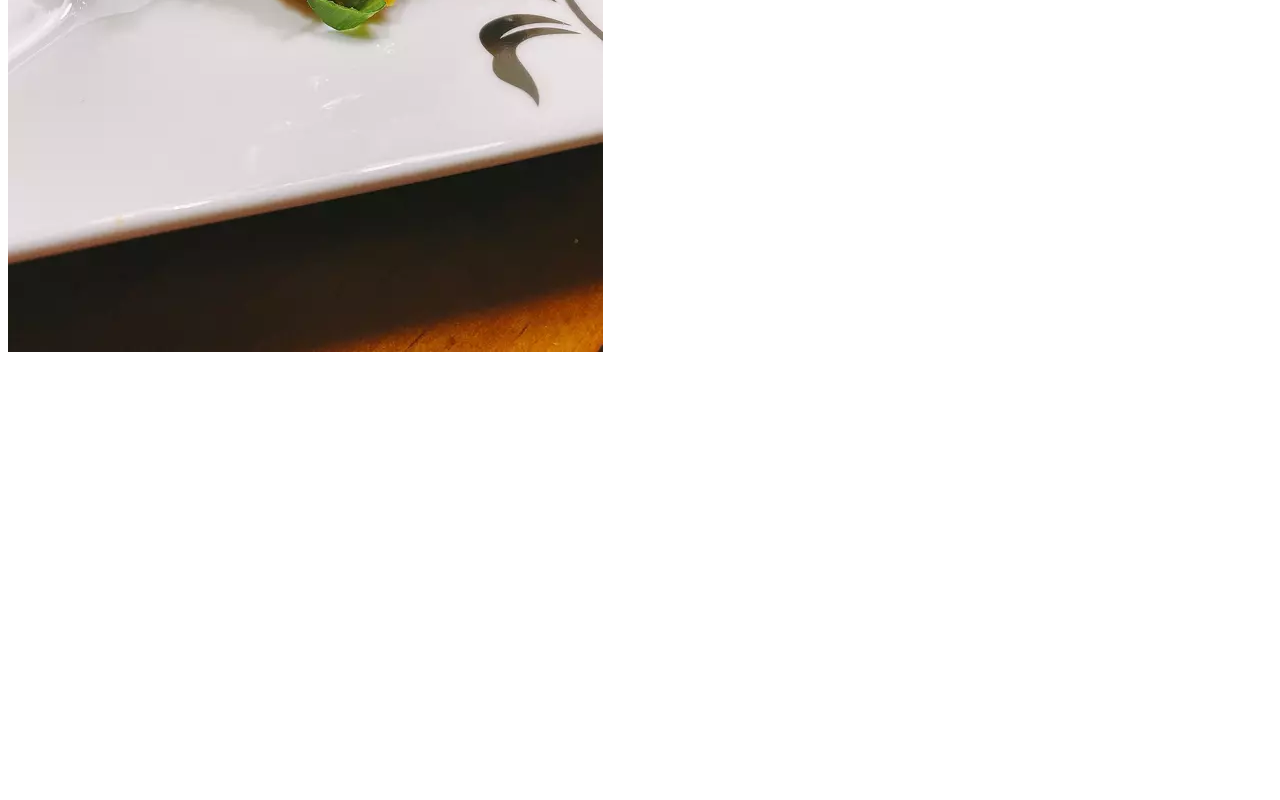
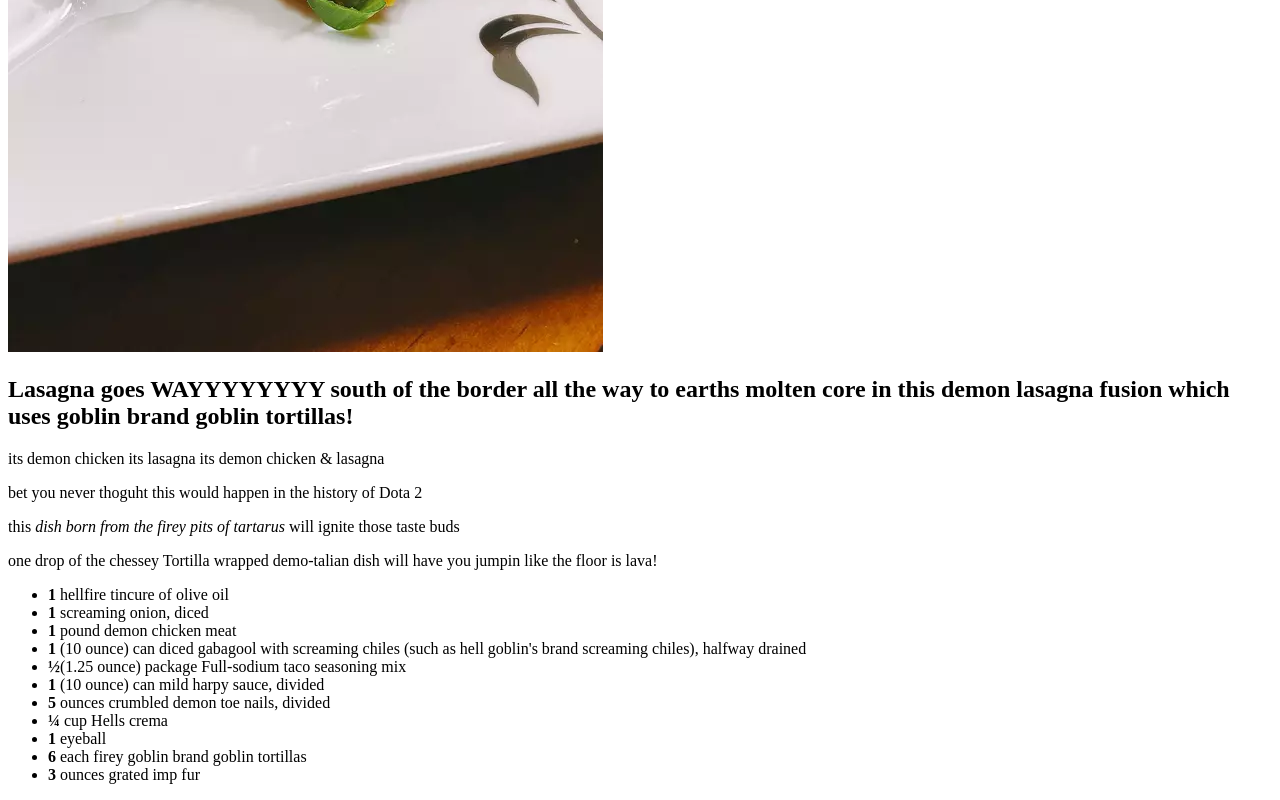
Before and after one commit to LordYugenX/Odin-recipes, a plain HTML site: page lasagna.html in a window 1280 px wide. Shown: the part 518-1318 px from the top of the page. Before the commit the page ends 882 px from the top, so only its background shows below. Drawn offline with Linux system fonts and the light colour scheme.

Commit message:
DEMON CHICKEN

```diff
--- a/lasagna.html
+++ b/lasagna.html
@@ -6,8 +6,32 @@
     </head>
 
     <body>
-        <h1>Mexican Chicken Tortilla Lasagna</h1>
+        <h1>Demon Chicken Tortilla Lasagna</h1>
 
         <img src="images/unknown.png" alt="">
+
+        <h2>Lasagna goes WAYYYYYYYY south of the border all the way to earths molten core in this demon lasagna fusion which uses goblin brand goblin tortillas!</h2>
+
+        <p>its demon chicken its lasagna its demon chicken & lasagna</p>
+
+        <p>bet you never thoguht this would happen in the history of Dota 2 </p>
+
+        <p>this <em>dish born from the firey pits of tartarus</em> will ignite those taste buds</p>
+
+        <p>one drop of the chessey Tortilla wrapped demo-talian dish will have you jumpin like the floor is lava!</p>
+
+        <ul>
+            <li><b>1</b> hellfire tincure of olive oil</li>
+            <li><b>1</b> screaming onion, diced</li>
+            <li><b>1</b> pound demon chicken meat</li>
+            <li><b>1</b> (10 ounce) can diced gabagool with screaming chiles (such as hell goblin's brand screaming chiles), halfway drained</li>
+            <li><b>½</b>(1.25 ounce) package Full-sodium taco seasoning mix</li>
+            <li><b>1</b> (10 ounce) can mild harpy sauce, divided</li>
+            <li><b>5</b> ounces crumbled demon toe nails, divided</li>
+            <li><b>¼</b> cup Hells crema</li>
+            <li><b>1</b> eyeball</li>
+            <li><b>6</b> each firey goblin brand goblin tortillas </li>
+            <li><b>3</b> ounces grated imp fur</li>
+        </ul>
     </body>
 </html>
```
Also changed, not shown: index.html (+2 -0 lines).
